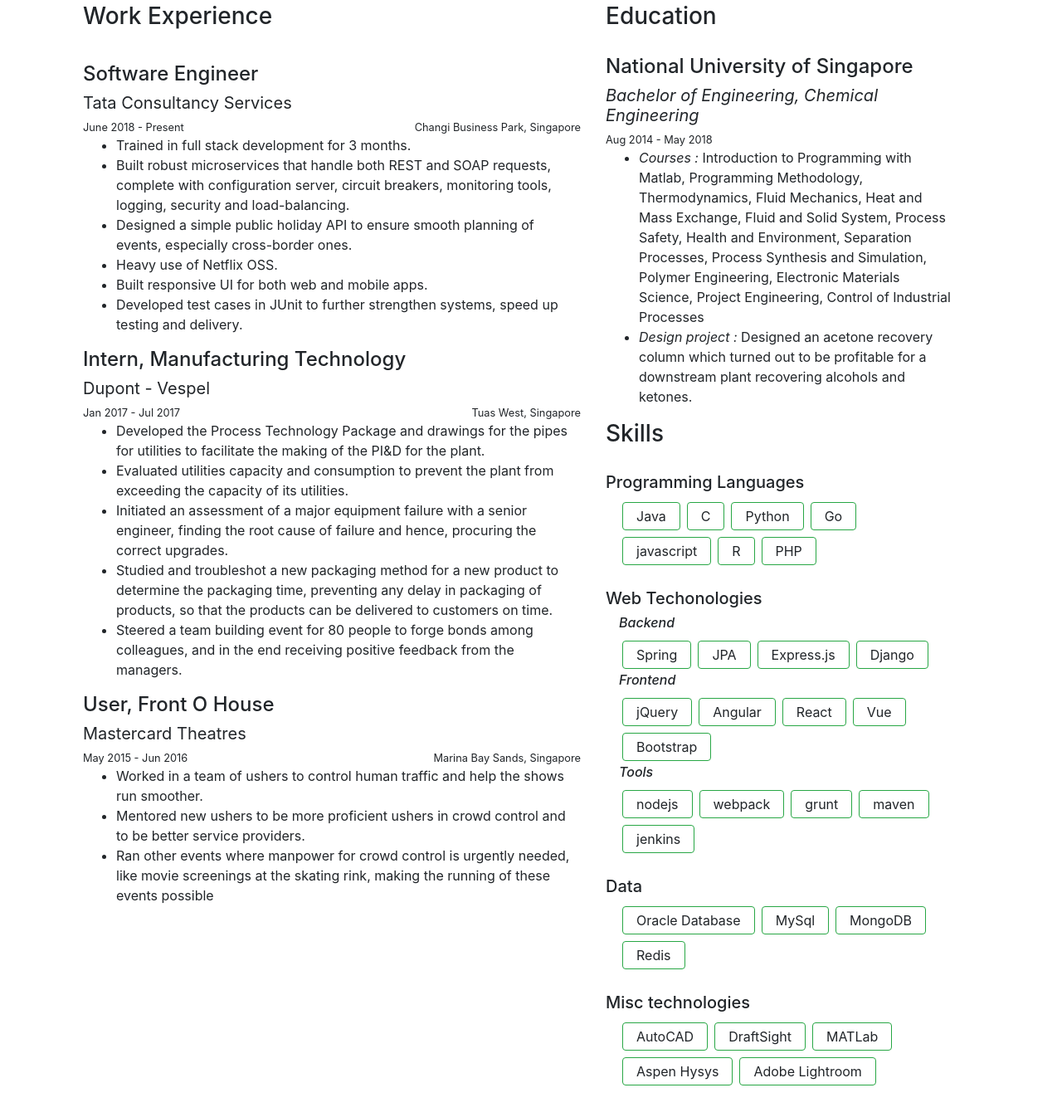
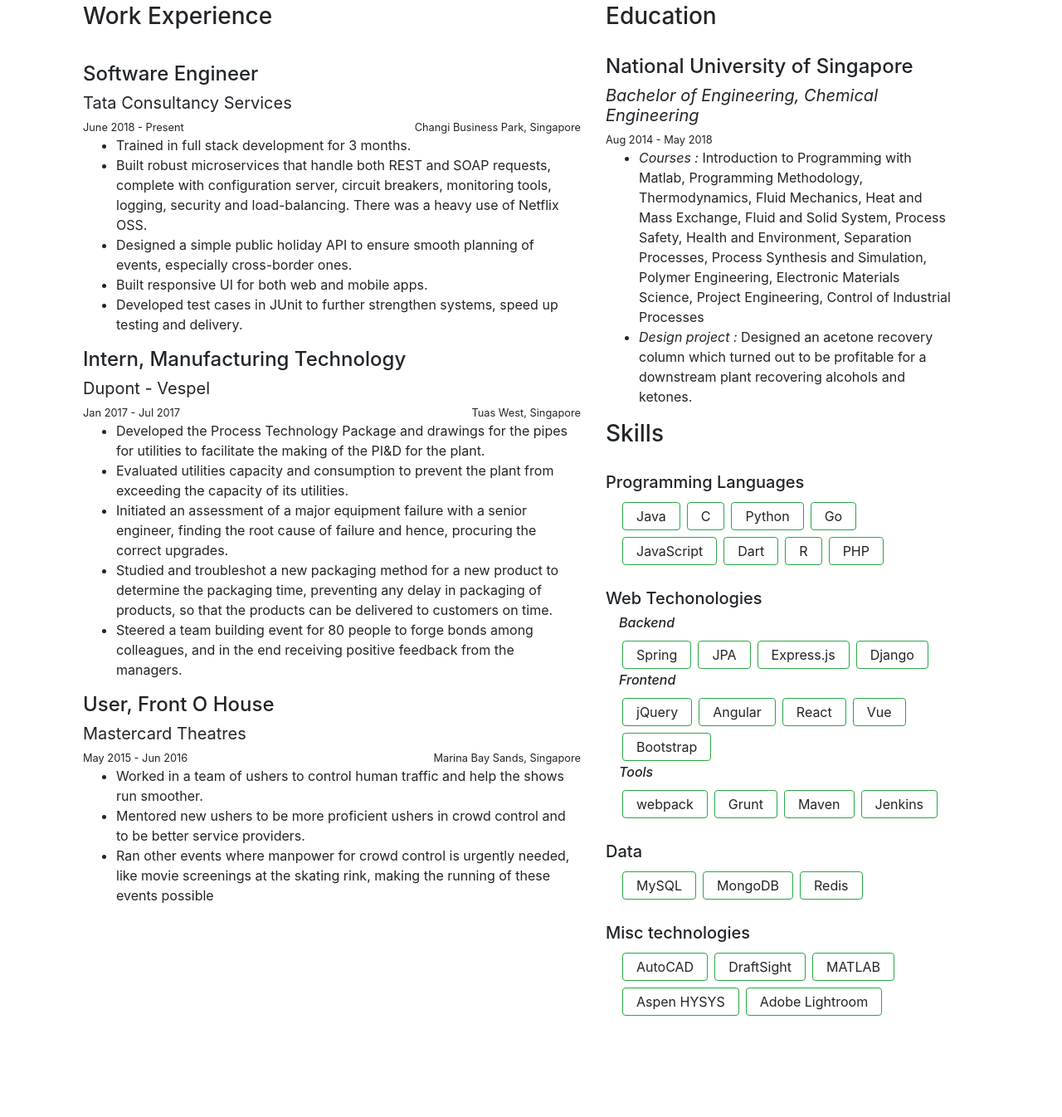
Before and after one commit to 123jkl6/123jkl6.github.io, a plain HTML site: page index.html in a window 1280 px wide. Shown: the part 194-1540 px from the top of the page at 83% size. After the commit the page ends 1478 px from the top, so only its background shows below. Drawn offline with nearby package versions, Linux system fonts and the light colour scheme.

Commit message:
forgot commit

```diff
--- a/index.html
+++ b/index.html
@@ -64,13 +64,10 @@
 	    					Trained in full stack development for 3 months.
 	    				</li>
 	    				<li>
-	    					Built robust microservices that handle both REST and SOAP requests, complete with configuration server, circuit breakers, monitoring tools, logging, security and load-balancing.
+	    					Built robust microservices that handle both REST and SOAP requests, complete with configuration server, circuit breakers, monitoring tools, logging, security and load-balancing. There was a heavy use of Netflix OSS.
 	    				</li>
 	    				<li>
 	    					Designed a simple public holiday API to ensure smooth planning of events, especially cross-border ones.
-	    				</li>
-	    				<li>
-	    					Heavy use of Netflix OSS.
 	    				</li>
 	    				<li>
 	    					Built responsive UI for both web and mobile apps.
@@ -159,7 +156,8 @@
 	    			<span class="border border-success rounded h-auto px-3 py-1 m-1">C</span>
 	    			<span class="border border-success rounded h-auto px-3 py-1 m-1">Python</span>
 	    			<span class="border border-success rounded h-auto px-3 py-1 m-1">Go</span>
-	    			<span class="border border-success rounded h-auto px-3 py-1 m-1">javascript</span>
+	    			<span class="border border-success rounded h-auto px-3 py-1 m-1">JavaScript</span>
+	    			<span class="border border-success rounded h-auto px-3 py-1 m-1">Dart</span>
 	    			<span class="border border-success rounded h-auto px-3 py-1 m-1">R</span>
 	    			<span class="border border-success rounded h-auto px-3 py-1 m-1">PHP</span>
     			</div>
@@ -188,19 +186,17 @@
     			<div id="tools" class="ml-3">
     				<h6><i>Tools</i></h6>
     				<div class="d-flex flex-row flex-wrap">
-	    				<span class="border border-success rounded h-auto px-3 py-1 m-1">nodejs</span>
 		    			<span class="border border-success rounded h-auto px-3 py-1 m-1">webpack</span>
-		    			<span class="border border-success rounded h-auto px-3 py-1 m-1">grunt</span>
-		    			<span class="border border-success rounded h-auto px-3 py-1 m-1">maven</span>
-		    			<span class="border border-success rounded h-auto px-3 py-1 m-1">jenkins</span>
+		    			<span class="border border-success rounded h-auto px-3 py-1 m-1">Grunt</span>
+		    			<span class="border border-success rounded h-auto px-3 py-1 m-1">Maven</span>
+		    			<span class="border border-success rounded h-auto px-3 py-1 m-1">Jenkins</span>
 	    			</div>
     			</div>
     		</section>
     		 <section id="data" class="mt-4">
     				<h5>Data</h5>
     				<div class="d-flex flex-row flex-wrap ml-3">
-	    				<span class="border border-success rounded h-auto px-3 py-1 m-1">Oracle Database</span>
-		    			<span class="border border-success rounded h-auto px-3 py-1 m-1">MySql</span>
+		    			<span class="border border-success rounded h-auto px-3 py-1 m-1">MySQL</span>
 		    			<span class="border border-success rounded h-auto px-3 py-1 m-1">MongoDB</span>
 		    			<span class="border border-success rounded h-auto px-3 py-1 m-1">Redis</span>
 	    			</div>
@@ -210,8 +206,8 @@
     			<div class="d-flex flex-row flex-wrap ml-3">
 	    			<span class="border border-success rounded h-auto px-3 py-1 m-1">AutoCAD</span>
 	    			<span class="border border-success rounded h-auto px-3 py-1 m-1">DraftSight</span>
-	    			<span class="border border-success rounded h-auto px-3 py-1 m-1">MATLab</span>
-	    			<span class="border border-success rounded h-auto px-3 py-1 m-1">Aspen Hysys</span>
+	    			<span class="border border-success rounded h-auto px-3 py-1 m-1">MATLAB</span>
+	    			<span class="border border-success rounded h-auto px-3 py-1 m-1">Aspen HYSYS</span>
 	    			<span class="border border-success rounded h-auto px-3 py-1 m-1">Adobe Lightroom</span>
 	    		</div>
     		</section>
```
